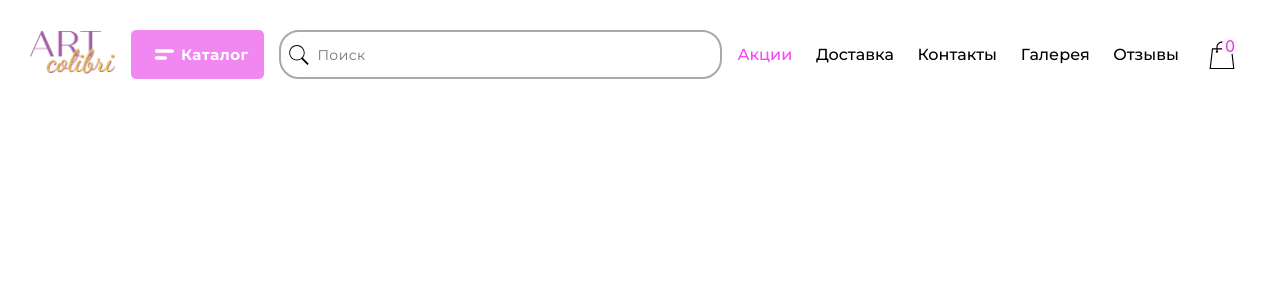
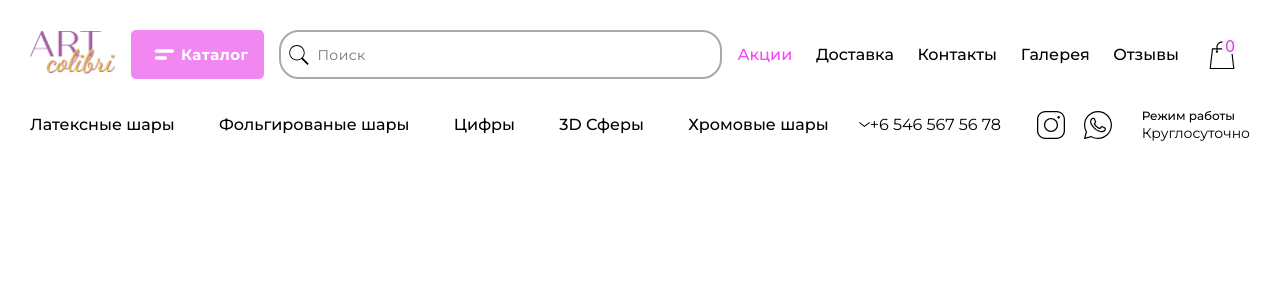
Before and after one commit to SomVariable/marbles-shop, a React (Create React App) app: page / in a window 1280 px wide. Shown: the top 300 px of the page. Built offline with nearby package versions, Linux system fonts and the light colour scheme.

Commit message:
add subHeader

```diff
--- a/src/components/header/Header.module.scss
+++ b/src/components/header/Header.module.scss
@@ -23,6 +23,7 @@ $transition: 0.5s all;
 .headerContent {
   @include flexParametrs(flex,space-between ,center );
   height: $heightContent;
+  margin-bottom: 29px;
 }
 .logo {
   display: none;
--- /dev/null
+++ b/src/components/subHeader/SubHeader.module.scss
@@ -0,0 +1,173 @@
+@mixin style ($line-height, $color) {
+  line-height: $line-height;
+  color: $color;
+}
+@mixin flexParametrs ($display, $jc, $ai) {
+  display: $display;
+  justify-content: $jc;
+  align-items: $ai;
+}
+%flexParametrs {
+  display: flex;
+  justify-content: space-between;
+  align-items: center;
+}
+.subHeader {
+  display: flex;
+  gap: 30px;
+}
+.logo {
+  display: block;
+  margin-left: 15px;
+}
+.nav {
+  display: flex;
+  gap: 15px;
+  list-style-type: none;
+  overflow-x: auto;
+  padding: 0px;
+}
+.subLi {
+  border: 1px solid #EEEEEE;
+  border-radius: 29px;
+  padding: 10px 15px;
+  a {
+    display: block;
+    width: max-content;
+    font-family: 'Montserrat';
+    font-style: normal;
+    font-weight: var(--fw-medium);
+    font-size: var(--fs-xs);
+    line-height: 17px;
+    color: var(--black);
+  }
+}
+
+.nav::-webkit-scrollbar {
+  width: 0;
+}
+.phone {
+  display: none;
+  font-family: 'Montserrat';
+  font-style: normal;
+  font-weight: var(--fw-600);
+  font-size: var(--fs-15);
+  @include style(130%, var(--black))
+}
+.socialBlock {
+  display: none;
+  min-width: 75px;
+  @extend %flexParametrs;
+}
+.workTitle, .workTitle2 {
+  display: none;
+  margin: 0px;
+}
+.workTitle {
+  font-family: 'Montserrat';
+  font-style: normal;
+  font-weight: var(--fw-medium);
+  font-size: var(--fs-xxs);
+  @include style(130%, var(--black))
+}
+.workTitle2 {
+  font-family: 'Montserrat';
+  font-style: normal;
+  font-weight: var(--fw-600);
+  font-size: var(	--fs-xs);
+  @include style(130%, var(--black))
+}
+.workingMode {
+  display: none;
+}
+@media (min-width: 670px) {
+  .logo {
+    display: none;
+  }
+  .nav {
+    @include flexParametrs(flex,space-between ,center );
+    min-width: 100%;
+    overflow-x: initial;
+    gap: 16px;
+  }
+  .subLi {
+    padding: 5px 10px;
+    a {
+      font-size: 12px;
+    }
+  }
+}
+@media (min-width: 700px) {
+  .subLi {
+    a {
+      font-size: 13px;
+    }
+  }
+}
+@media (min-width: 820px) {
+  .subLi {
+    a {
+      font-size: 15px;
+    }
+  }
+}
+@media (min-width: 920px) {
+  .subLi {
+    a {
+      font-size: 16px;
+    }
+  }
+}
+@media (min-width: 992px) {
+  .subHeader {
+    @include flexParametrs(flex,space-between ,center );
+    margin-top: 0px;
+    gap: 30px;
+  }
+  .subLi {
+    a {
+      font-size: 16px;
+    }
+  }
+  .nav {
+    gap: 13px;
+    min-width: initial;
+    width: 100%;
+    height: 100%;
+  }
+  .subLi {
+    border: none;
+    width: initial;
+    border-radius: none;
+    padding: 0px;
+    a {
+      width: initial;
+      font-size: 16px;
+    }
+  }
+  .phone {
+    min-width: 148px;
+    display: flex;
+    align-items: center;
+  }
+  .socialBlock {
+    display: flex;
+  }
+  .workTitle, .workTitle2 {
+    display: block;
+    margin: 0px;
+  }
+}
+@media (min-width: 1200px) {
+  .workingMode {
+    display: block;
+  }
+}
+@media (min-width: 1270px) {
+  .workingMode {
+    display: block;
+  }
+  .nav {
+    width: 860px;
+  }
+}
--- /dev/null
+++ b/src/components/subHeader/SubHeader.tsx
@@ -0,0 +1,48 @@
+import styles from './SubHeader.module.scss';
+import Icon from '../../UI/Icon/Icon';
+import logo from './logo.png';
+import cn from 'classnames';
+
+const SubHeader = () => {
+
+  const list = [
+  {clazz: styles.subLink, content: 'Латексные шары', id: 1},
+  {clazz: styles.subLink, content: 'Фольгированые шары', id: 2},
+  {clazz: styles.subLink, content: 'Цифры', id: 3},
+  {clazz: styles.subLink, content: '3D Сферы', id: 4},
+  {clazz: styles.subLink, content: 'Хромовые шары', id: 5},
+]
+
+  return (
+    <div className={styles.subHeader}>
+      <a className={styles.logo} href="#">
+        <picture>
+          <source src='#'/>
+          <img src={logo} alt="You will see logo" width = '86.02px' height = '43.49px'/>
+        </picture>
+      </a>
+
+      <nav className={styles.nav}>
+        {
+        list.map(({clazz, content, id}) => {
+            return <div className={styles.subLi} key={id}><a className={cn(clazz)} href="#">{content}</a></div>
+        })
+        }
+      </nav>
+      <a href="tel:65465675678" className={styles.phone}>
+        <svg className={styles.svg} width="11" height="5" viewBox="0 0 11 5" fill="black" xmlns="http://www.w3.org/2000/svg">
+        <path fillRule="evenodd" clipRule="evenodd" d="M5.5 3.76907L0.558318 0L0 0.805094L5.5 5L11 0.805094L10.4417 0L5.5 3.76907Z"/>
+        </svg> +6 546 567 56 78
+      </a>
+      <div className={styles.socialBlock}>
+         <Icon type = {'instagram'}/>
+         <Icon type = {'shit'}/>
+      </div>
+      <div className={styles.workingMode}>
+          <p className={styles.workTitle}>Режим работы</p>
+          <p className={styles.workTitle2}>Круглосуточно</p>
+      </div>
+    </div>
+  )
+}
+export default SubHeader;
--- a/src/modules/headerModule/HeaderModule.tsx
+++ b/src/modules/headerModule/HeaderModule.tsx
@@ -1,11 +1,13 @@
 import styles from './HeaderModule.module.scss';
 import Header from '../../components/header/Header';
+import SubHeader from '../../components/subHeader/SubHeader';
 
 const HeaderModule = () => {
   return (
     <header className={styles.header}>
       <div className={styles.container}>
         <Header/>
+        <SubHeader/>
       </div>
     </header>
   )
```
Also changed, not shown: src/components/subHeader/logo.png (added).
